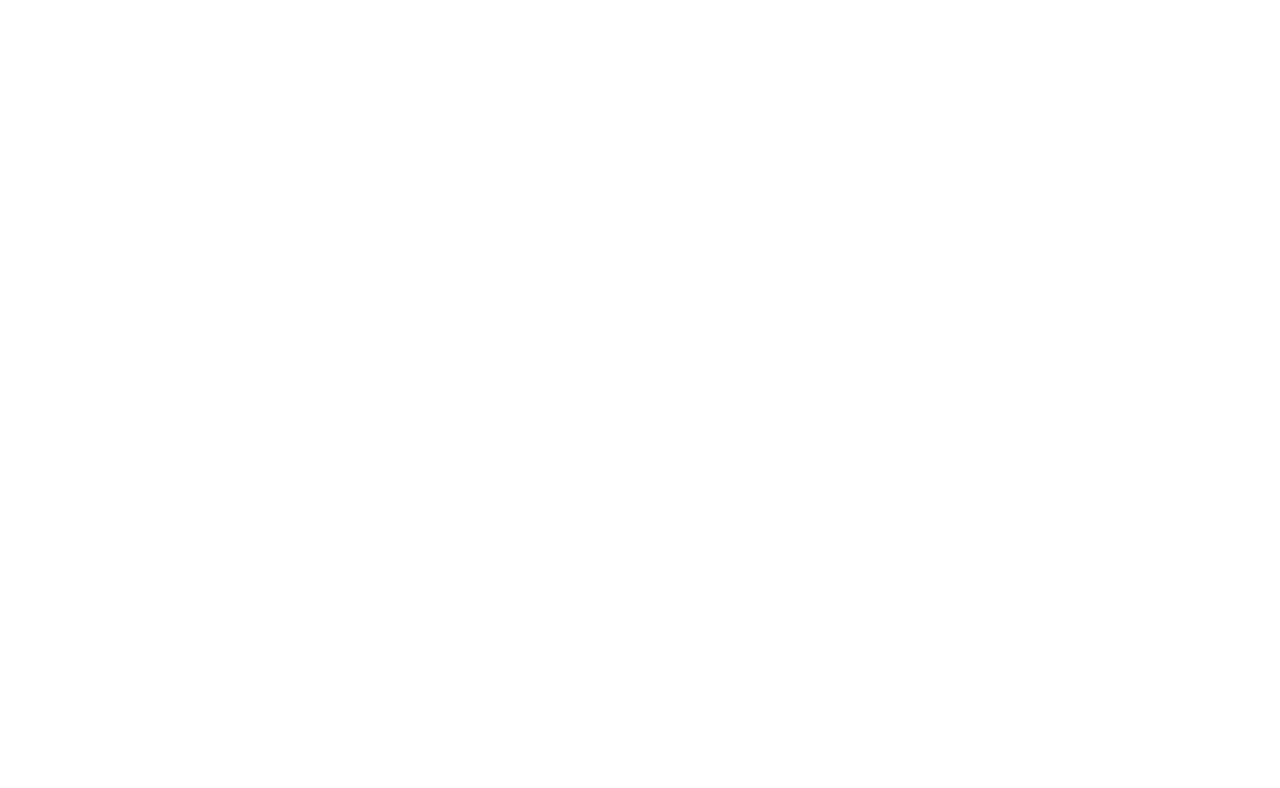
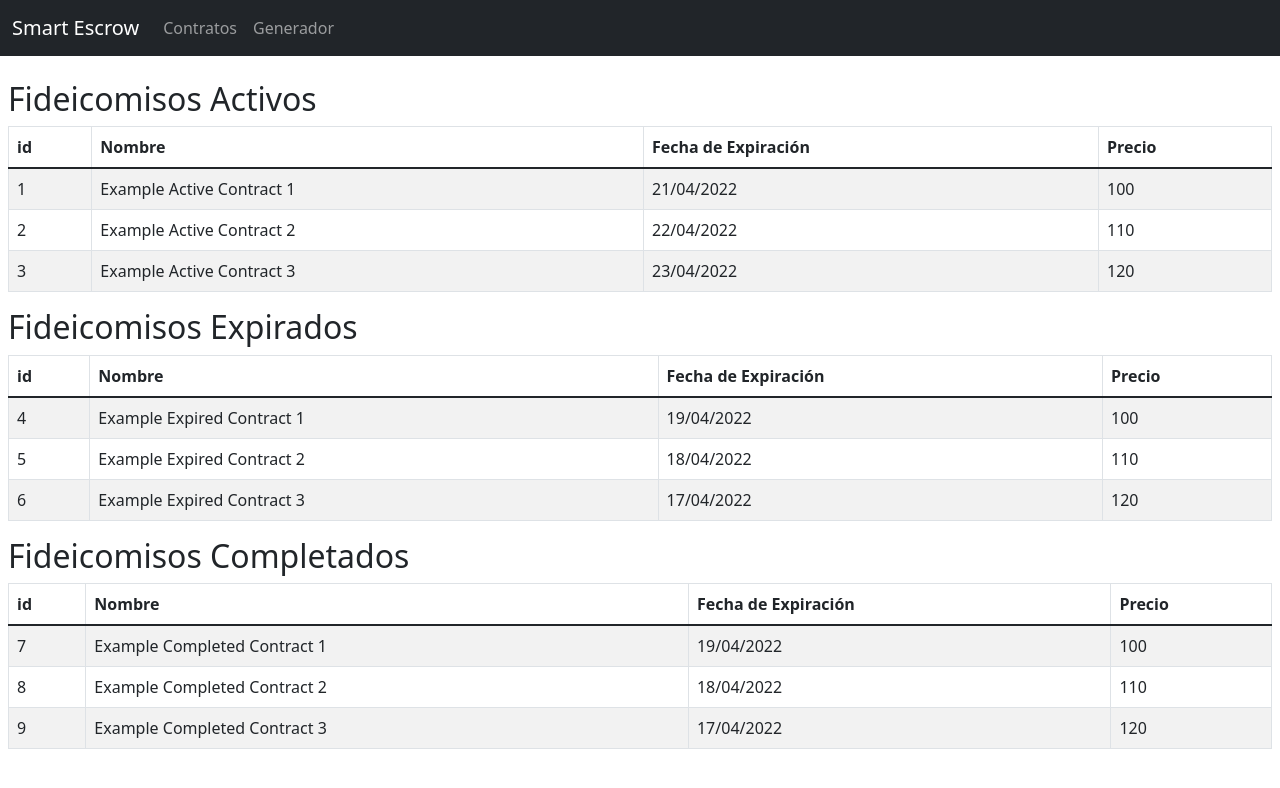
Before and after one commit to cabreraction/smart-escrow, a React (Create React App) app in the folder smart-escrow-app/: page /escrows-history in a window 1280 px wide. Before the commit this address had no page. Shown: the top 788 px of the page. Built offline with nearby package versions, Linux system fonts and the light colour scheme.

Commit message:
added history of escrows page

```diff
--- a/smart-escrow-app/src/components/App/App.js
+++ b/smart-escrow-app/src/components/App/App.js
@@ -2,13 +2,27 @@
 import Signup from '../Signup/Signup';
 import Login from '../Login/Login';
 import EscrowGenerator from '../EscrowGenerator/EscrowGenerator';
+import EscrowsHistory from '../EscrowsHistory/EscrowsHistory';
 
 function App() {
   return (
     <Routes>
-      <Route path='/' element={<Signup />} />
-      <Route path='login' element={<Login />} />
-      <Route path='escrow-generation' element={<EscrowGenerator />} />
+      <Route
+        path='/'
+        element={ <Signup /> }
+      />
+      <Route
+        path='login'
+        element={ <Login /> }
+      />
+      <Route
+        path='escrow-generation'
+        element={ <EscrowGenerator /> }
+      />
+      <Route
+        path='escrows-history'
+        element={ <EscrowsHistory /> }
+      />
     </Routes>
   );
 }
--- a/smart-escrow-app/src/components/EscrowGenerator/EscrowGenerator.js
+++ b/smart-escrow-app/src/components/EscrowGenerator/EscrowGenerator.js
@@ -162,7 +162,20 @@
               }
             </Tabs> : null
           }
-          <div className='d-flex justify-content-start'>
+          <div className='d-flex justify-content-between align-items-center'>
+            <div className="my-4">
+              <label>Precio</label>
+              <input
+                className="form-control"
+                name="escrowExpirationTime"
+                type='number'
+                min={1}
+                step='any'
+                value={expirationTime}
+                onChange={handleOnChange}
+              />
+            </div>
+            <div>
               <button
                 className='btn btn-primary'
                 onClick={handleShow}
@@ -172,6 +185,7 @@
             </div>
           </div>
         </div>
+      </div>
     </Main>
   );
 }
--- /dev/null
+++ b/smart-escrow-app/src/components/EscrowsHistory/EscrowsHistory.js
@@ -0,0 +1,105 @@
+import { useState, useEffect } from 'react';
+import Table from 'react-bootstrap/Table';
+
+import Main from '../Main/Main';
+import { getEscrows } from '../../services/backendService';
+
+function EscrowsHistory() {
+  const [ activeEscrows, setActiveEscrows ] = useState([]);
+  const [ expiredEscrows, setExpiredEscrows ] = useState([]);
+  const [ completedEscrows, setCompletedEscrows ] = useState([]);
+
+  useEffect(() => {
+    const rawEscrows = getEscrows();
+    const localActive = rawEscrows.filter(escrow => escrow.state === 'active');
+    setActiveEscrows(localActive);
+    const localExpired = rawEscrows.filter(escrow => escrow.state === 'expired');
+    setExpiredEscrows(localExpired);
+    const localCompleted = rawEscrows.filter(escrow => escrow.state === 'completed');
+    setCompletedEscrows(localCompleted);
+  }, []);
+
+  return (
+    <Main>
+      <div className='d-flex flex-column mx-2'>
+        <div>
+          <h2>Fideicomisos Activos</h2>
+          <Table striped bordered hover>
+            <thead>
+              <tr>
+                <th>id</th>
+                <th>Nombre</th>
+                <th>Fecha de Expiraci&oacute;n</th>
+                <th>Precio</th>
+              </tr>
+            </thead>
+            <tbody>
+              {
+                activeEscrows.map(active => (
+                  <tr>
+                    <td>{active.id}</td>
+                    <td>{active.name}</td>
+                    <td>{active.expiration_date}</td>
+                    <td>{active.price}</td>
+                  </tr>
+                ))
+              }
+            </tbody>
+          </Table>
+        </div>
+        <div>
+          <h2>Fideicomisos Expirados</h2>
+          <Table striped bordered hover>
+            <thead>
+              <tr>
+                <th>id</th>
+                <th>Nombre</th>
+                <th>Fecha de Expiraci&oacute;n</th>
+                <th>Precio</th>
+              </tr>
+            </thead>
+            <tbody>
+              {
+                expiredEscrows.map(expired => (
+                  <tr>
+                    <td>{expired.id}</td>
+                    <td>{expired.name}</td>
+                    <td>{expired.expiration_date}</td>
+                    <td>{expired.price}</td>
+                  </tr>
+                ))
+              }
+            </tbody>
+          </Table>
+        </div>
+        <div>
+          <h2>Fideicomisos Completados</h2>
+          <Table striped bordered hover>
+            <thead>
+              <tr>
+                <th>id</th>
+                <th>Nombre</th>
+                <th>Fecha de Expiraci&oacute;n</th>
+                <th>Precio</th>
+              </tr>
+            </thead>
+            <tbody>
+              {
+                completedEscrows.map(completed => (
+                  <tr>
+                    <td>{completed.id}</td>
+                    <td>{completed.name}</td>
+                    <td>{completed.expiration_date}</td>
+                    <td>{completed.price}</td>
+                  </tr>
+                ))
+              }
+            </tbody>
+          </Table>
+        </div>
+      </div>
+    </Main>
+  );
+}
+
+export default EscrowsHistory;
--- a/smart-escrow-app/src/content/content.js
+++ b/smart-escrow-app/src/content/content.js
@@ -8,6 +8,7 @@
     `Expiración: Una fecha y hora en la que el contrato dejará de ser válido, siempre y cuando no haya sido cumplido aún.`,
     `Entradas y Salidas: Por favor provea entradas con sus respectivos resultados esperados.
     Debe proveer al menos cuatro entradas diferentes, pero pueden ser más. El desarrollador
-    podrá ver solo dos de estas entradas, el resto se utilizarán para validar que la aplicación funcione correctamente.`
+    podrá ver solo dos de estas entradas, el resto se utilizarán para validar que la aplicación funcione correctamente.`,
+    `Precio: la cantidad de dinero en dolares que el contrato pagará.`
   ]
 }
--- /dev/null
+++ b/smart-escrow-app/src/services/backendService.js
@@ -0,0 +1,67 @@
+export function getEscrows() {
+  return [
+    {
+      id: 1,
+      name: 'Example Active Contract 1',
+      expiration_date: '21/04/2022',
+      price: 100,
+      state: 'active'
+    },
+    {
+      id: 2,
+      name: 'Example Active Contract 2',
+      expiration_date: '22/04/2022',
+      price: 110,
+      state: 'active'
+    },
+    {
+      id: 3,
+      name: 'Example Active Contract 3',
+      expiration_date: '23/04/2022',
+      price: 120,
+      state: 'active'
+    },
+    {
+      id: 4,
+      name: 'Example Expired Contract 1',
+      expiration_date: '19/04/2022',
+      price: 100,
+      state: 'expired'
+    },
+    {
+      id: 5,
+      name: 'Example Expired Contract 2',
+      expiration_date: '18/04/2022',
+      price: 110,
+      state: 'expired'
+    },
+    {
+      id: 6,
+      name: 'Example Expired Contract 3',
+      expiration_date: '17/04/2022',
+      price: 120,
+      state: 'expired'
+    },
+    {
+      id: 7,
+      name: 'Example Completed Contract 1',
+      expiration_date: '19/04/2022',
+      price: 100,
+      state: 'completed'
+    },
+    {
+      id: 8,
+      name: 'Example Completed Contract 2',
+      expiration_date: '18/04/2022',
+      price: 110,
+      state: 'completed'
+    },
+    {
+      id: 9,
+      name: 'Example Completed Contract 3',
+      expiration_date: '17/04/2022',
+      price: 120,
+      state: 'completed'
+    },
+  ]
+}
```
Lines whose indentation alone changed are shown as unchanged.
